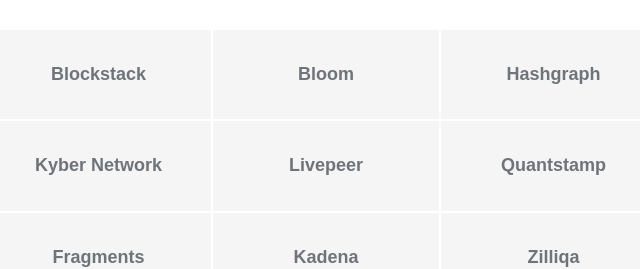
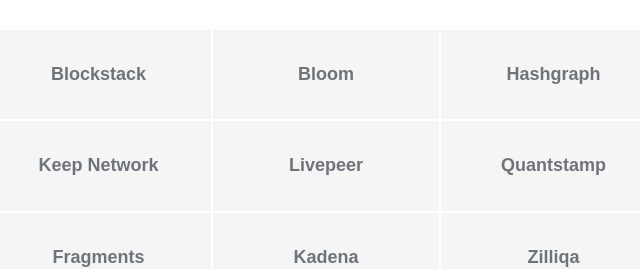
Before and after one commit to turingcapital/turingcapital.github.io, a plain HTML site: page index.html in a window 1280 px wide. Shown: the part 1406-1675 px from the top of the page, 314-954 px from the left. Drawn offline with Linux system fonts and the light colour scheme; a web font is replaced by a local one.

Commit message:
Portfolio

```diff
--- a/index.html
+++ b/index.html
@@ -67,7 +67,7 @@
               <div class="block-grid__item investment-block"><a href="https://blockstack.org/" target="_blank"><div class="investment-block-interior">Blockstack</div></a></div>
               <div class="block-grid__item investment-block"><a href="https://bloom.co/" target="_blank"><div class="investment-block-interior">Bloom</div></a></div>
               <div class="block-grid__item investment-block"><a href="https://hashgraph.com/" target="_blank"><div class="investment-block-interior">Hashgraph</div></a></div>
-              <div class="block-grid__item investment-block"><a href="https://kyber.network/" target="_blank"><div class="investment-block-interior">Kyber Network</div></a></div>
+              <div class="block-grid__item investment-block"><a href="https://keep.network/" target="_blank"><div class="investment-block-interior">Keep Network</div></a></div>
               <div class="block-grid__item investment-block"><a href="https://livepeer.org/" target="_blank"><div class="investment-block-interior">Livepeer</div></a></div>
               <div class="block-grid__item investment-block"><a href="https://quantstamp.com/" target="_blank"><div class="investment-block-interior">Quantstamp</div></a></div>
               <div class="block-grid__item investment-block"><a href="http://fragments.org/" target="_blank"><div class="investment-block-interior">Fragments</div></a></div>
```
